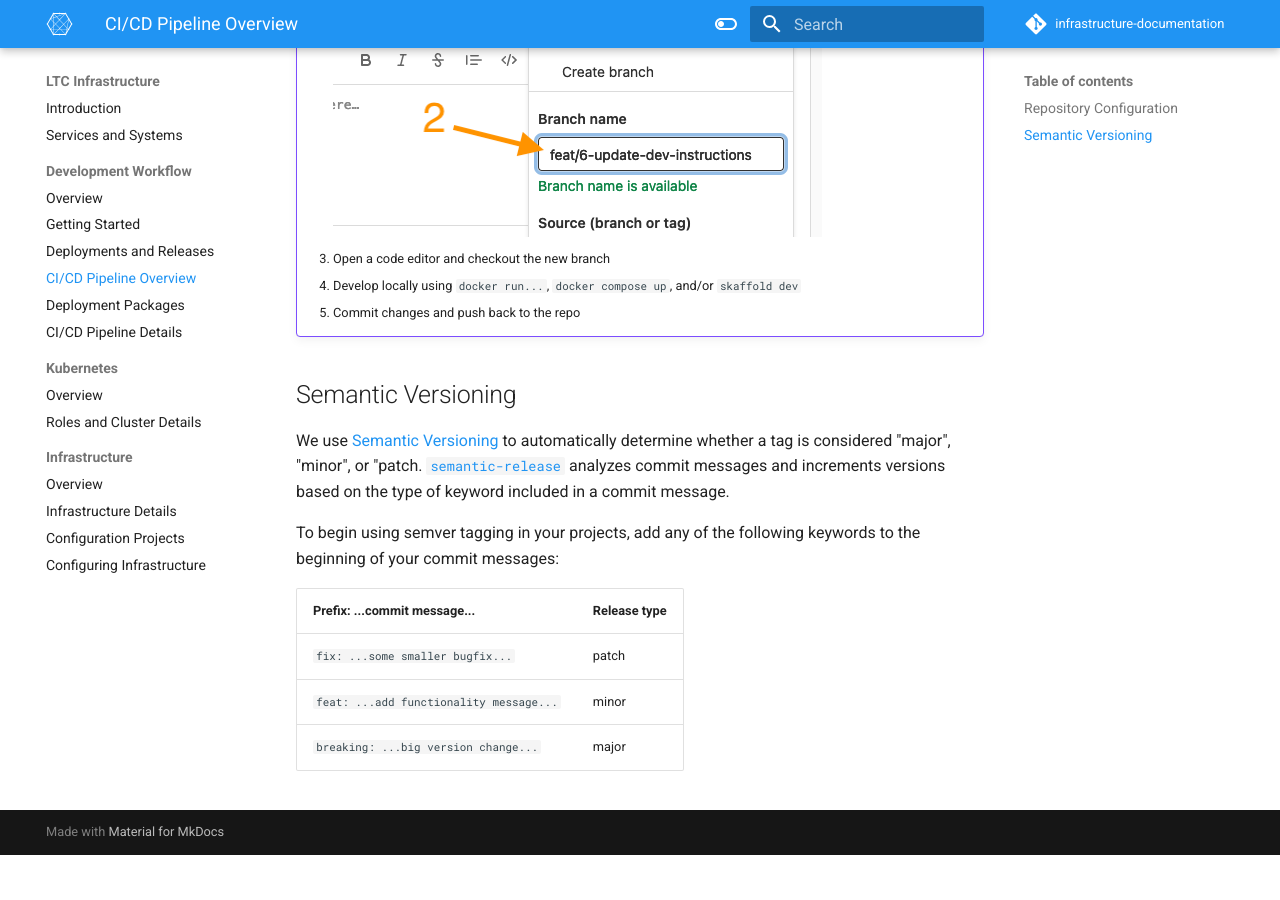
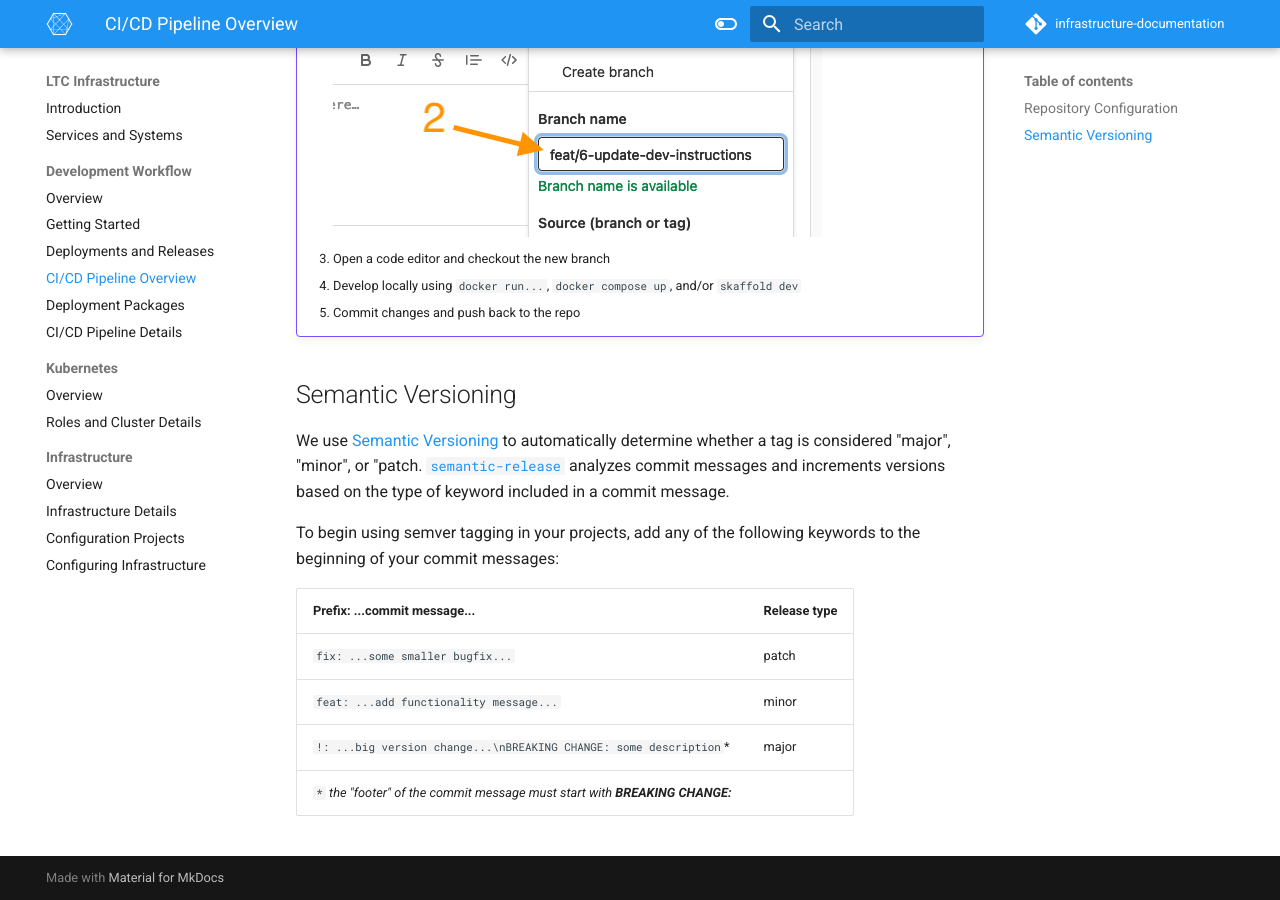
Before and after one commit to bcit-ltc/infrastructure-documentation, an MkDocs documentation site: the page built from docs/dev-workflow/pipeline-overview.md, in a window 1280 px wide and 900 px high, scrolled down 1098 px. Built offline with MkDocs 1.6.1 and Material for MkDocs 9.7.7, drawn with Linux system fonts in a browser that asks for light colours; before the commit the page ends 1953 px from its top, so only the background shows below that.

Commit message:
feat!: update commit message format BREAKING CHANGE: Adds major version syntax

```diff
--- a/docs/dev-workflow/pipeline-overview.md
+++ b/docs/dev-workflow/pipeline-overview.md
@@ -40,8 +40,9 @@ We use [Semantic Versioning](https://semver.org/) to automatically determine whe
 
 To begin using semver tagging in your projects, add any of the following keywords to the beginning of your commit messages:
 
-| **Prefix:** ...commit message...          | Release type  |
-| ----------------------                    | ------------  |
-| `fix: ...some smaller bugfix...`          | patch         |
-| `feat: ...add functionality message...`   | minor         |
-| `breaking: ...big version change...`      | major         |
+| **Prefix:** ...commit message...                                  | Release type  |
+| ----------------------                                            | ------------  |
+| `fix: ...some smaller bugfix...`                                  | patch         |
+| `feat: ...add functionality message...`                           | minor         |
+| `!: ...big version change...\nBREAKING CHANGE: some description`* | major         |
+`*` *the "footer" of the commit message must start with **BREAKING CHANGE:***
```
